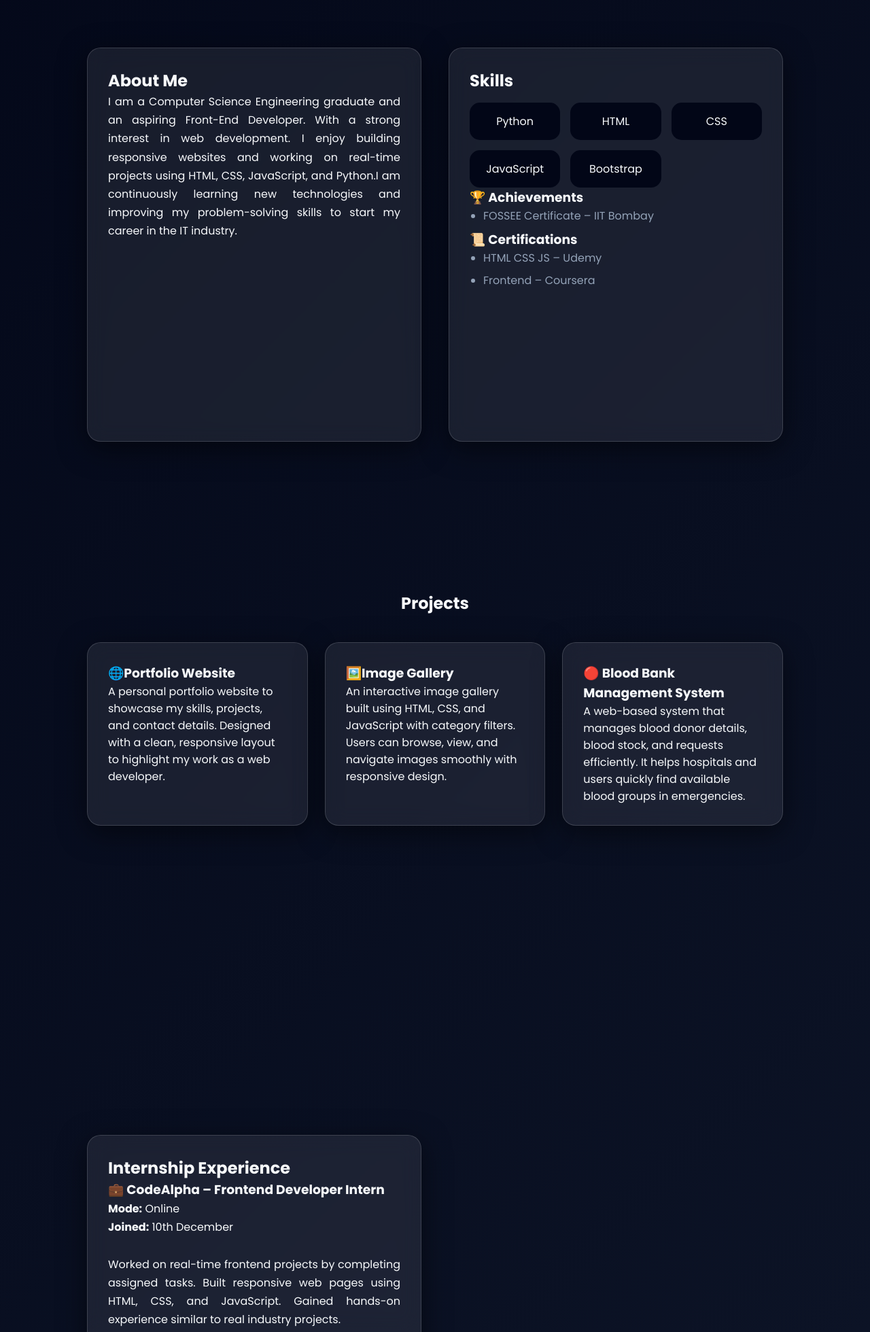
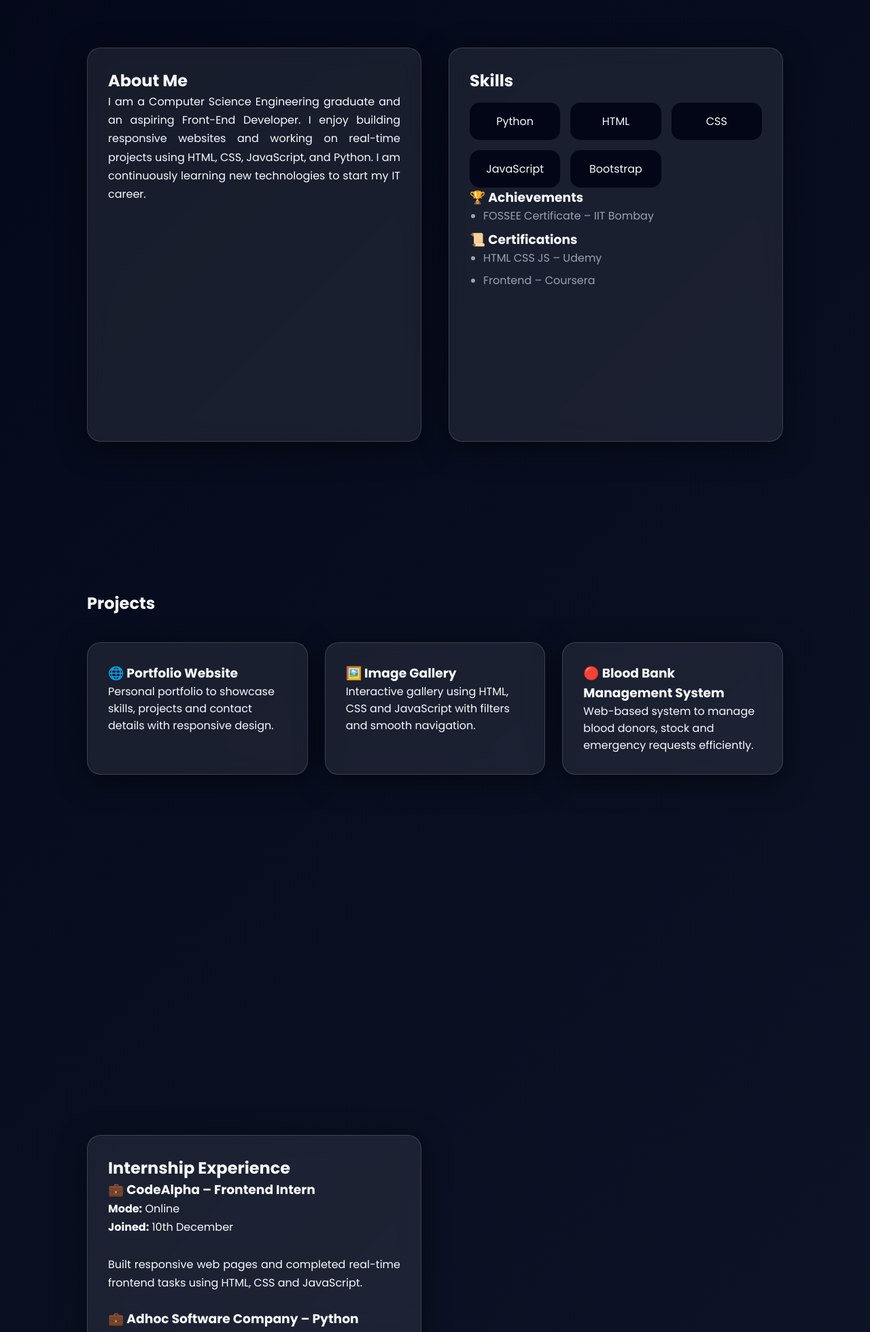
Before and after one commit to kannikaweb/CodeAlphaportfolio, a plain HTML site: page index.html in a window 1280 px wide. Shown: the part 840-2800 px from the top of the page at 68% size. Drawn offline with Linux system fonts and the light colour scheme.

Commit message:
Update index.html
update page responsive design

```diff
--- a/index.html
+++ b/index.html
@@ -2,6 +2,8 @@
 <html lang="en">
 <head>
 <meta charset="UTF-8">
+<meta name="viewport" content="width=device-width, initial-scale=1.0">
+
 <title>Kannika Portfolio</title>
 
 <link href="https://fonts.googleapis.com/css2?family=Poppins:wght@300;400;600;700&display=swap" rel="stylesheet">
@@ -16,17 +18,16 @@
     <li><a href="#home" class="active">Home</a></li>
     <li><a href="#about">About</a></li>
     <li><a href="#projects">Projects</a></li>
-     <li><a href="#internship">Internship</a></li>
+    <li><a href="#internship">Internship</a></li>
     <li><a href="#contact">Contact</a></li>
-
-
   </ul>
 </nav>
 
+<!-- HERO -->
 <section id="home" class="hero">
   <div class="hero-text reveal">
     <h2>Hi, I'm <span>Kannika</span><br>
-      <span class="typing" id="typing"></span>
+      <span class="typing" id="typing">Frontend Developer</span>
     </h2>
     <p>I build modern, responsive websites using HTML, CSS & JavaScript.</p>
 
@@ -41,29 +42,25 @@
   </div>
 </section>
 
+<!-- ABOUT -->
 <section id="about" class="about">
   <div class="card reveal">
     <h2>About Me</h2>
-    <div class="content">
-      <p>
-          I am a Computer Science Engineering graduate and an aspiring Front-End Developer.
-        With a strong interest in web development.
-     I enjoy building responsive websites and working on real-time projects using HTML, CSS, JavaScript,
-      and Python.I am continuously learning new technologies and
-      improving my problem-solving skills to start my career in the IT industry.
-      </p>
-    </div>
+    <p class="content">
+      I am a Computer Science Engineering graduate and an aspiring Front-End Developer.
+      I enjoy building responsive websites and working on real-time projects using HTML, CSS,
+      JavaScript, and Python. I am continuously learning new technologies to start my IT career.
+    </p>
   </div>
 
   <div class="card reveal">
     <h2>Skills</h2>
     <div class="skills">
-    <div class="skill">Python</div>
+      <div class="skill">Python</div>
       <div class="skill">HTML</div>
       <div class="skill">CSS</div>
       <div class="skill">JavaScript</div>
       <div class="skill">Bootstrap</div>
-
     </div>
 
     <h3>🏆 Achievements</h3>
@@ -77,59 +74,63 @@
       <li>Frontend – Coursera</li>
     </ul>
   </div>
-</section><section id="projects">
-  <h2 style="text-align:center;">Projects</h2>
+</section>
+
+<!-- PROJECTS -->
+<section id="projects">
+  <h2 class="section-title">Projects</h2>
+
   <div class="projects">
     <div class="project reveal">
-      <h3>🌐Portfolio Website</h3>
+      <h3>🌐 Portfolio Website</h3>
+      <p>
+        Personal portfolio to showcase skills, projects and contact details with responsive design.
+      </p>
+    </div>
 
+    <div class="project reveal">
+      <h3>🖼️ Image Gallery</h3>
+      <p>
+        Interactive gallery using HTML, CSS and JavaScript with filters and smooth navigation.
+      </p>
+    </div>
 
-A personal portfolio website to showcase my skills, projects, and contact details.
-Designed with a clean, responsive layout to highlight my work as a web developer.
-    </div>
-    <div class="project reveal">
-      <h3>🖼️Image Gallery</h3>
-
-
-An interactive image gallery built using HTML, CSS, and JavaScript with category filters.
-Users can browse, view, and navigate images smoothly with responsive design.
-    </div>
     <div class="project reveal">
       <h3>🔴 Blood Bank Management System</h3>
-A web-based system that manages blood donor details, blood stock, and requests efficiently.
-It helps hospitals and users quickly find available blood groups in emergencies.
+      <p>
+        Web-based system to manage blood donors, stock and emergency requests efficiently.
+      </p>
     </div>
   </div>
 </section>
+
+<!-- INTERNSHIP -->
 <section id="internship" class="about">
   <div class="card reveal">
     <h2>Internship Experience</h2>
 
-    <h3>💼 CodeAlpha – Frontend Developer Intern</h3>
+    <h3>💼 CodeAlpha – Frontend Intern</h3>
     <p class="content">
       <strong>Mode:</strong> Online <br>
       <strong>Joined:</strong> 10th December <br><br>
-      Worked on real-time frontend projects by completing assigned tasks.
-      Built responsive web pages using HTML, CSS, and JavaScript.
-      Gained hands-on experience similar to real industry projects.
+      Built responsive web pages and completed real-time frontend tasks using HTML, CSS and JavaScript.
     </p>
 
-  <br>
+    <br>
 
     <h3>💼 Adhoc Software Company – Python FullStack Intern</h3>
     <p class="content">
       <strong>Mode:</strong> Offline <br>
       <strong>Joined:</strong> 10th December <br><br>
-      Worked on real-time projects in a professional office environment.
-      Collaborated with the development team and gained real-time project experience.
-      Improved practical frontend development and problem-solving skills.
+      Worked on real-time projects in a professional environment and gained industry experience.
     </p>
   </div>
 </section>
 
-
+<!-- CONTACT -->
 <section id="contact">
   <h2 class="contact-title">Contact Me</h2>
+
   <div class="contact-box reveal">
     <div class="contact-item">
       <h3>📞 Phone</h3>
```
